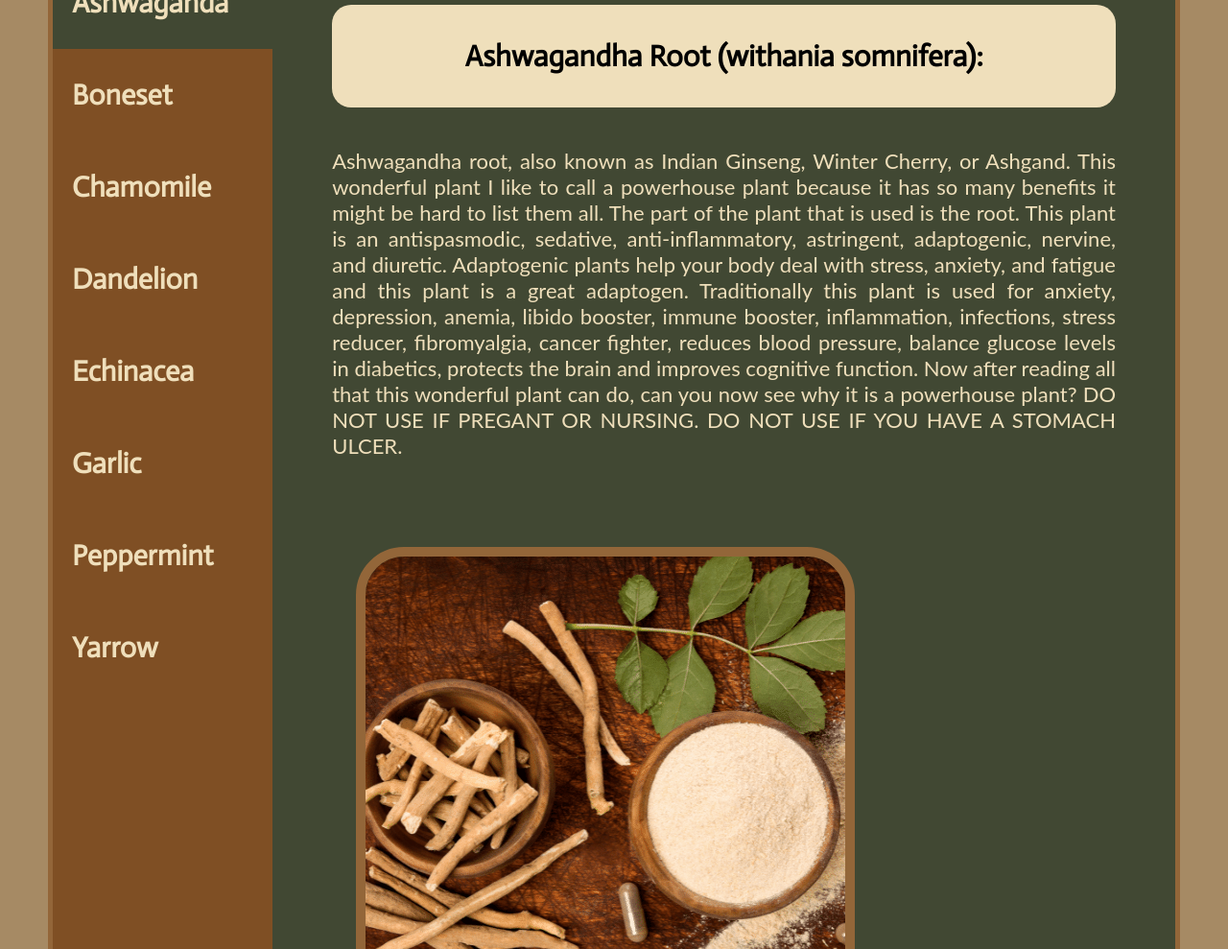
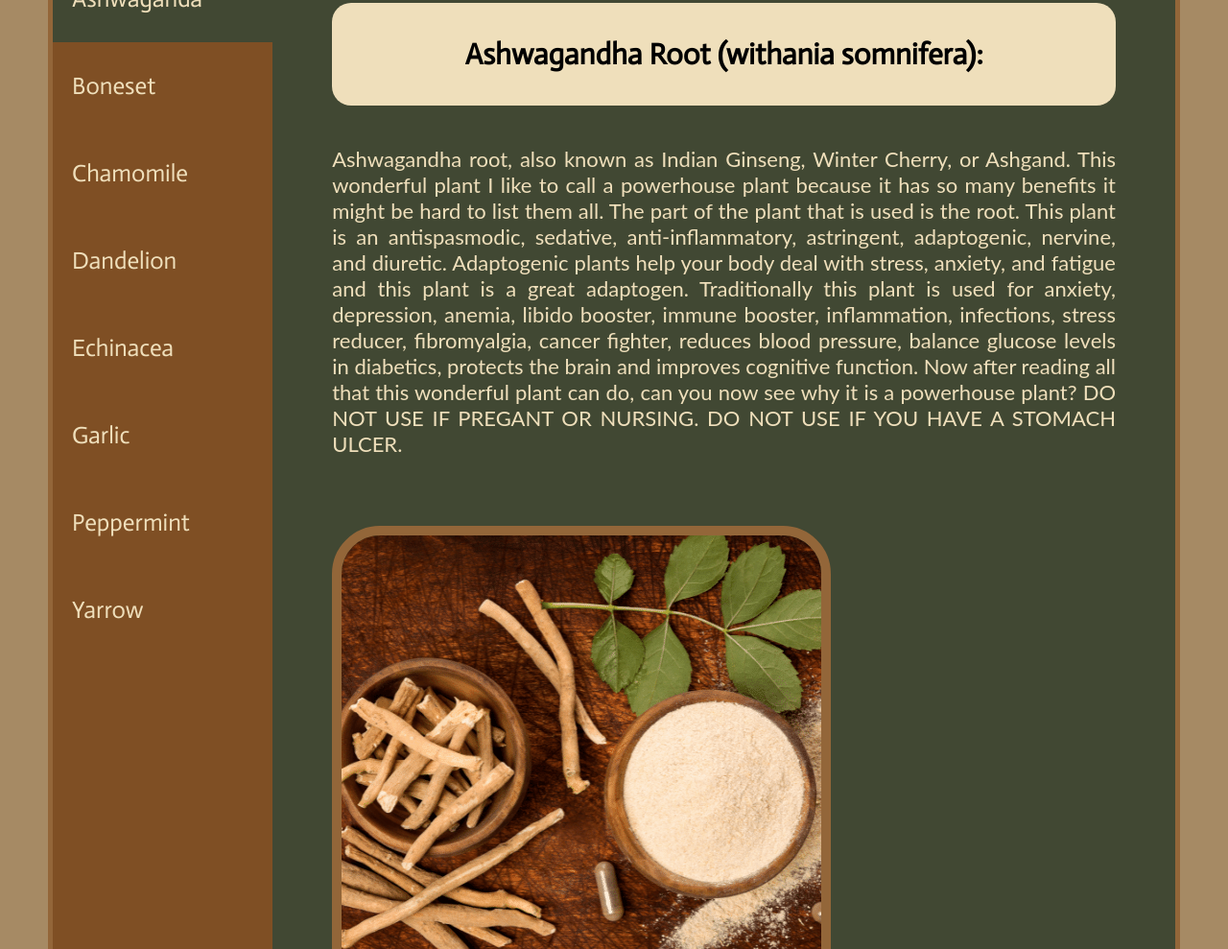
Before and after one commit to Jmehlberg96/wdd130, a plain HTML site: page naturespantry/herbs.html in a window 1280 px wide. Shown: the part 1051-2040 px from the top of the page at 96% size. Drawn offline with Linux system fonts and the light colour scheme; a web font is replaced by a local one.

Commit message:
css update NP

```diff
--- a/naturespantry/styles/styles.css
+++ b/naturespantry/styles/styles.css
@@ -107,7 +107,7 @@ h1, h2, h3, h4 {
 }
 
 .nav{
-    font-size: larger;
+    font-size: 25px;
 }
 
 .msg{
@@ -239,8 +239,7 @@ h1, h2, h3, h4 {
     cursor: pointer;
     transition: 0.3s;
     font-family: 'Sorts Mill Goudy', "Actor", 'Raleway';
-    font-size: 30px;
-    font-weight: bold;
+    font-size: 25px;
     margin-left: 0px;
 }
 
@@ -273,7 +272,7 @@ h1, h2, h3, h4 {
 .img1{
     border:#936639ff solid 10px;
     border-radius: 50px;
-    margin: 50px 50px 50px 75px;
+    margin: 30px 30px 30px 50px;
 }
 .img2{
     border:#936639ff solid 10px;
```
